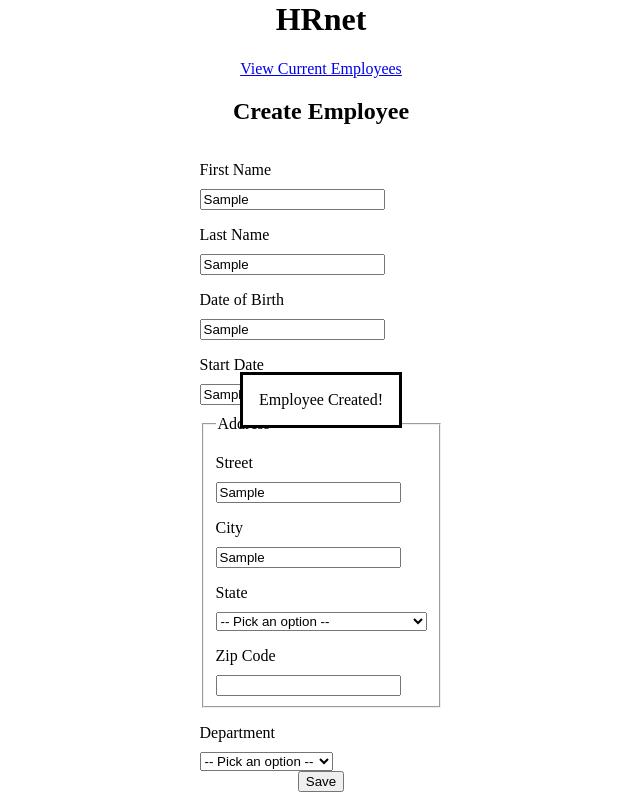
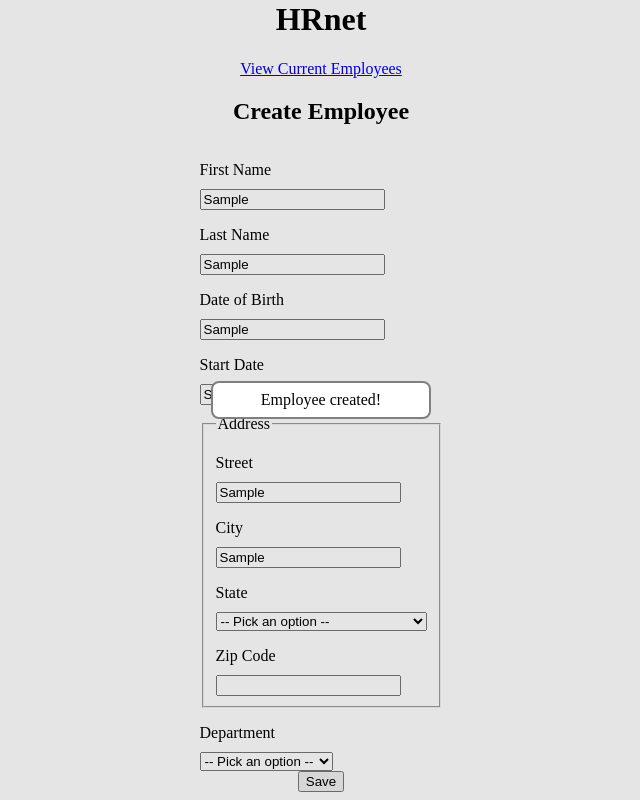
Before and after one commit to Lsael/P14-OCR-Wealth_Health, a React (Create React App) app: page / in a window 1280 px wide. Both pictures are taken after typing "Sample", "Sample", "Sample", "Sample", "Sample", "Sample" into the empty fields and a click on the button "Save". Shown: the part 28-828 px from the top of the page, without its empty margins (319-959 px from the left). Built offline with nearby package versions, Linux system fonts and the light colour scheme.

Commit message:
Improved Modal plugin

```diff
--- a/src/pages/CreateEmployee.js
+++ b/src/pages/CreateEmployee.js
@@ -1,6 +1,6 @@
 import { Link } from "react-router-dom";
 import { departments, states } from "../data.js";
-import Modal from "../plugins/Modal/Modal.js";
+import Modal, { OpenFadingModal } from "../plugins/Modal/Modal.js";
 import SelectMenu from "../plugins/SelectMenu/SelectMenu.js";
 
 const CreateEmployee = () => {
@@ -49,9 +49,9 @@
           <SelectMenu props={departments} name="department" />
         </form>
 
-        <button>Save</button>
+        <button onClick={() => OpenFadingModal("created-employee-modal", 3000)}>Save</button>
       </div>
-      <Modal />
+      <Modal id="created-employee-modal" message={"Employee created!"}/>
     </div>
   );
 };
--- a/src/plugins/Modal/Modal.js
+++ b/src/plugins/Modal/Modal.js
@@ -1,9 +1,25 @@
 import styles from './Modal.module.css'
 
-const Modal = ({display}) => {
+export const OpenModal = (id) => {
+    document.querySelector(`#${id}`).showModal()
+}
+
+export const CloseModal = (id) => {
+    document.querySelector(`#${id}`).close()
+}
+
+export const OpenFadingModal = (id, duration) => {
+    document.querySelector(`#${id}`).showModal()
+
+    setTimeout(() => {
+        document.querySelector(`#${id}`).close()
+    }, duration)
+}
+
+const Modal = ({id, message}) => {
     return (
-        <dialog className={styles.modal} open>
-            <span>Employee Created!</span>
+        <dialog className={styles.modal} id={id} >
+            <span>{message}</span>
         </dialog>
     );
   };
--- a/src/plugins/Modal/Modal.module.css
+++ b/src/plugins/Modal/Modal.module.css
@@ -1,5 +1,12 @@
 .modal {
-    position: fixed;
-    top: 50%;
-    transform: translate(0,-50%);
+    display: flex;
+    opacity: 0;
+    border: 2px gray solid;
+    padding: 8px 48px;
+    border-radius: 8px;
 }
+
+.modal[open] {
+    transition: 1s;
+    opacity: 1;
+}
```
